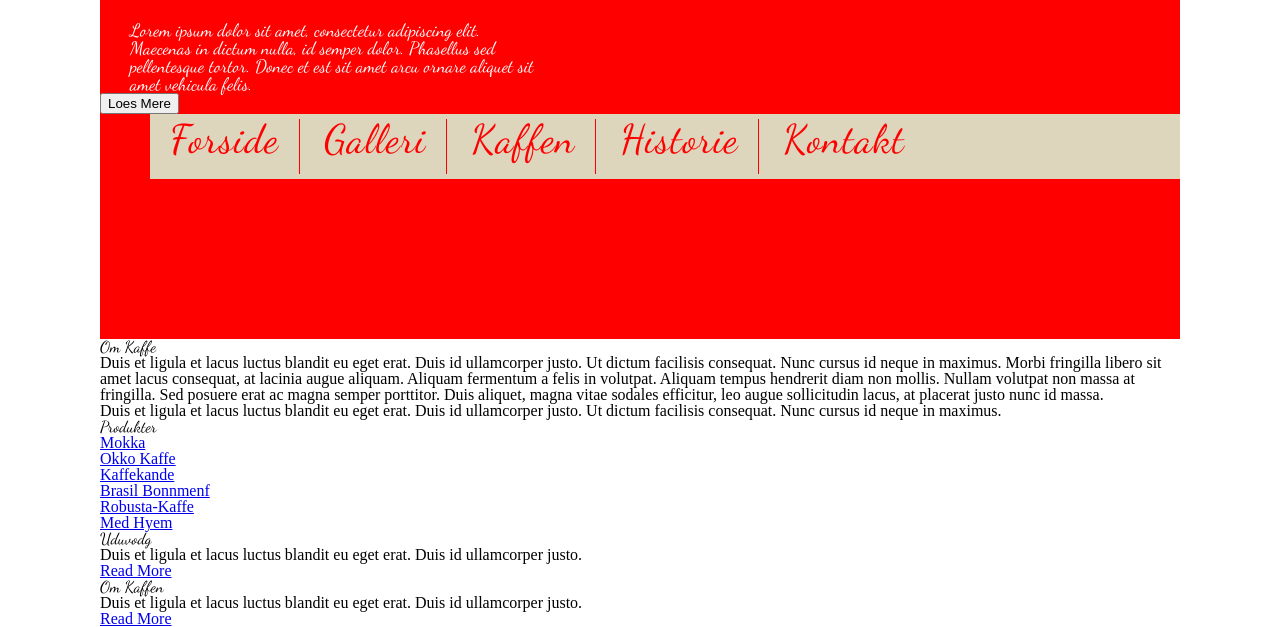
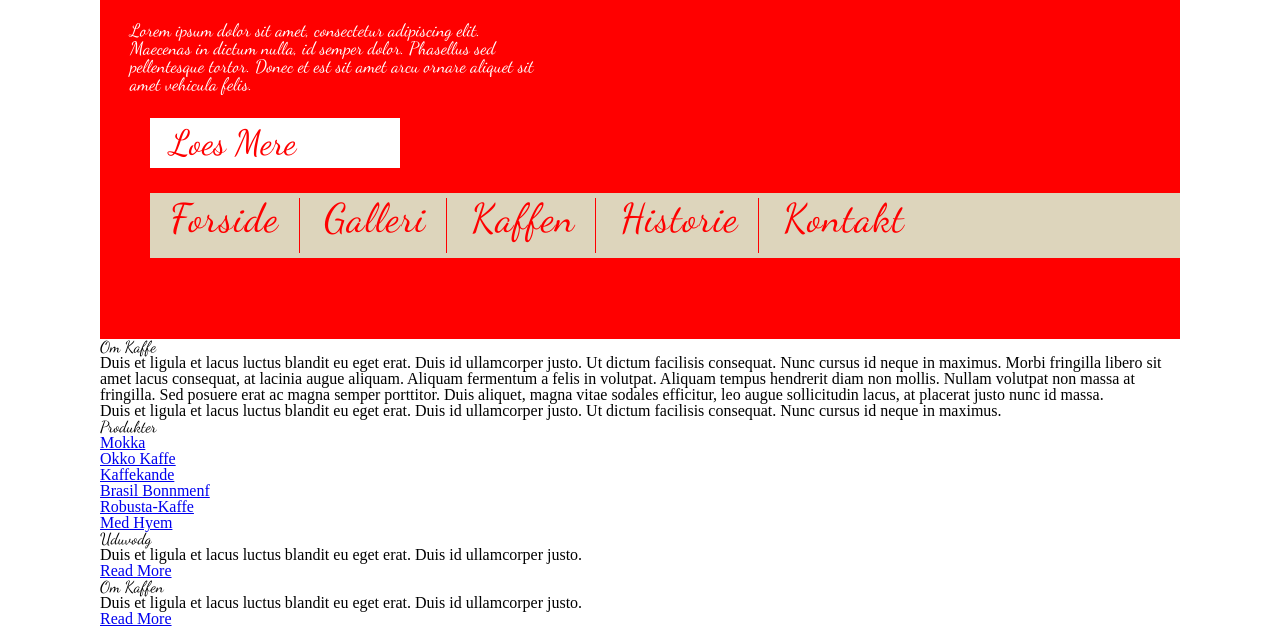
Before and after one commit to adwordvigilante/Cafe-Majada-Home-Page-, a plain HTML site: page index.html in a window 1280 px wide. Shown: the part 175-802 px from the top of the page. Drawn offline with Linux system fonts and the light colour scheme.

Commit message:
Styling the slider
Work-in-progress.

```diff
--- a/css/style.css
+++ b/css/style.css
@@ -148,3 +148,19 @@ input {
 .slider .coffee-menu a:visited {
     color: red;
 }
+
+.slider button {
+    background: #fff;
+    border: 0;
+    font-family: 'Dancing Script', cursive;
+    color: red;
+    width: 250px;
+    height: 50px;
+    margin-left: 50px;
+    margin-top: 25px;
+    margin-bottom: 25px;
+    font-size: 35px;
+    text-align: left;
+    padding-left: 20px;
+
+}
```
